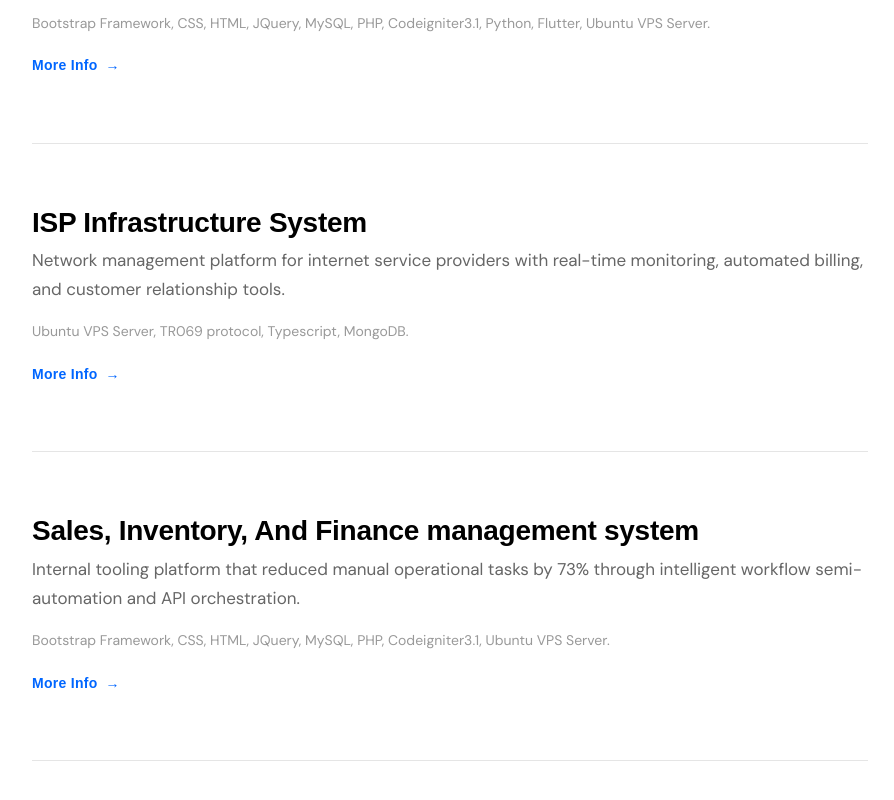
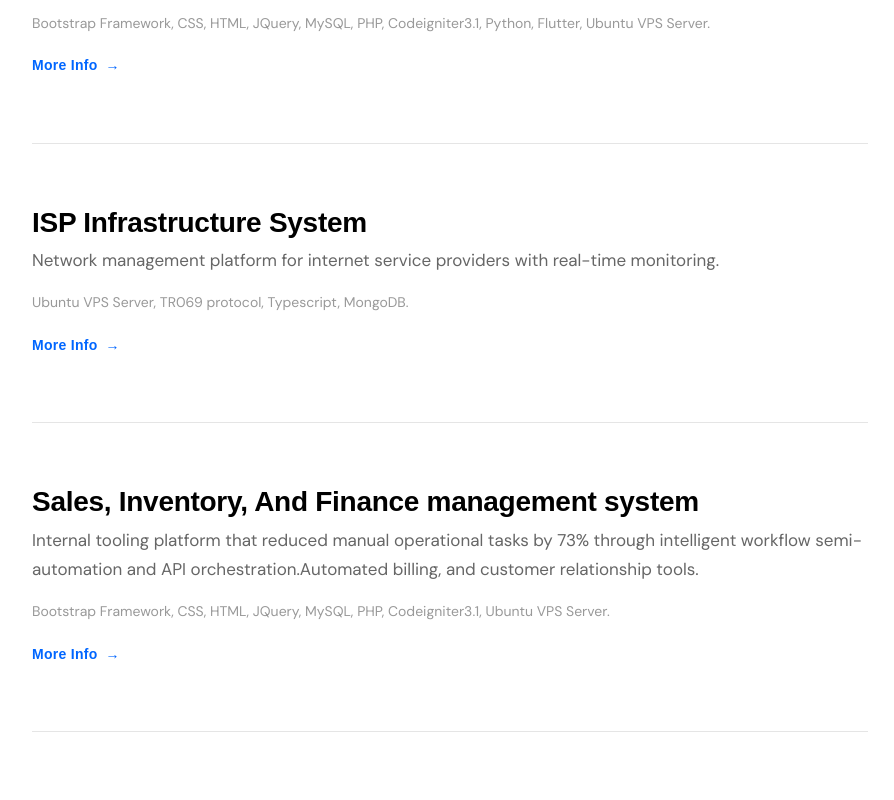
Before and after one commit to widibaka/portfolio, a plain HTML site: page index.html in a window 1280 px wide. Shown: the part 1502-2302 px from the top of the page, without its empty margins (190-1084 px from the left). Drawn offline with nearby package versions, Linux system fonts and the light colour scheme.

Commit message:
Update index.html

```diff
--- a/index.html
+++ b/index.html
@@ -641,8 +641,8 @@
 
             <div class="work-item">
                 <h3 class="work-title" data-en="ISP Infrastructure System" data-id="Sistem Infrastruktur ISP">ISP Infrastructure System</h3>
-                <p class="work-description" data-en="Network management platform for internet service providers with real-time monitoring, automated billing, and customer relationship tools." data-id="Platform manajemen jaringan untuk penyedia layanan internet dengan monitoring real-time, billing otomatis, dan tools hubungan pelanggan.">
-                    Network management platform for internet service providers with real-time monitoring, automated billing, and customer relationship tools.
+                <p class="work-description" data-en="Network management platform for internet service providers with real-time monitoring." data-id="Platform manajemen jaringan untuk penyedia layanan internet dengan monitoring real-time.">
+                    Network management platform for internet service providers with real-time monitoring.
                 </p>
                 <p class="work-tech">Ubuntu VPS Server, TR069 protocol, Typescript, MongoDB.</p>
                 <a href="#" class="work-link" data-en="More Info" onclick="alert('Seluruh asset source-code menjadi hak milik PT Lingkar Kabel Telekom');" data-id="Info Lebih Lanjut">More Info</a>
@@ -659,8 +659,8 @@
 
             <div class="work-item">
                 <h3 class="work-title" data-en="Sales, Inventory, And Finance management system" data-id="Sistem Manajemen Sales, Inventory, dan Finance.">Sales, Inventory, And Finance management system</h3>
-                <p class="work-description" data-en="Internal tooling platform that reduced manual operational tasks by 73% through intelligent workflow semi-automation and API orchestration." data-id="Platform tooling internal perusahaan yang mengurangi tugas operasional manual sebesar 73% melalui otomasi workflow cerdas dan orkestrasi API.">
-                    Internal tooling platform that reduced manual operational tasks by 73% through intelligent workflow semi-automation and API orchestration.
+                <p class="work-description" data-en="Internal tooling platform that reduced manual operational tasks by 73% through intelligent workflow semi-automation and API orchestration. Automated billing, and customer relationship tools." data-id="Platform tooling internal perusahaan yang mengurangi tugas operasional manual sebesar 73% melalui otomasi workflow cerdas dan orkestrasi API. Billing otomatis, dan tools untuk pelanggan.">
+                    Internal tooling platform that reduced manual operational tasks by 73% through intelligent workflow semi-automation and API orchestration.Automated billing, and customer relationship tools.
                 </p>
                 <p class="work-tech">Bootstrap Framework, CSS, HTML, JQuery, MySQL, PHP, Codeigniter3.1, Ubuntu VPS Server.</p>
                 <a href="#" class="work-link" data-en="More Info" onclick="alert('Seluruh asset source-code menjadi hak milik PT Zona Karya Mendunia');" data-id="Info Lebih Lanjut">More Info</a>
```
